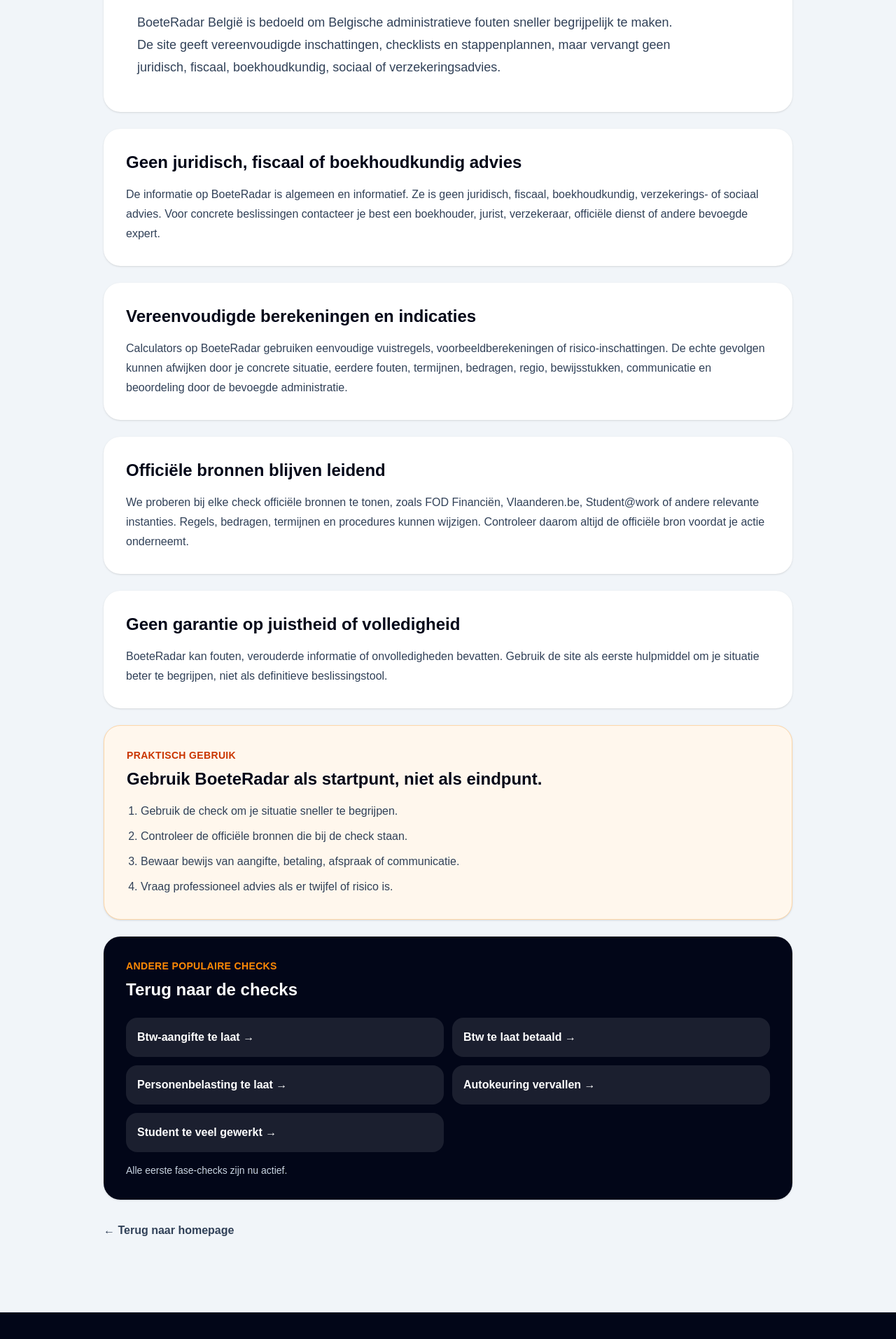
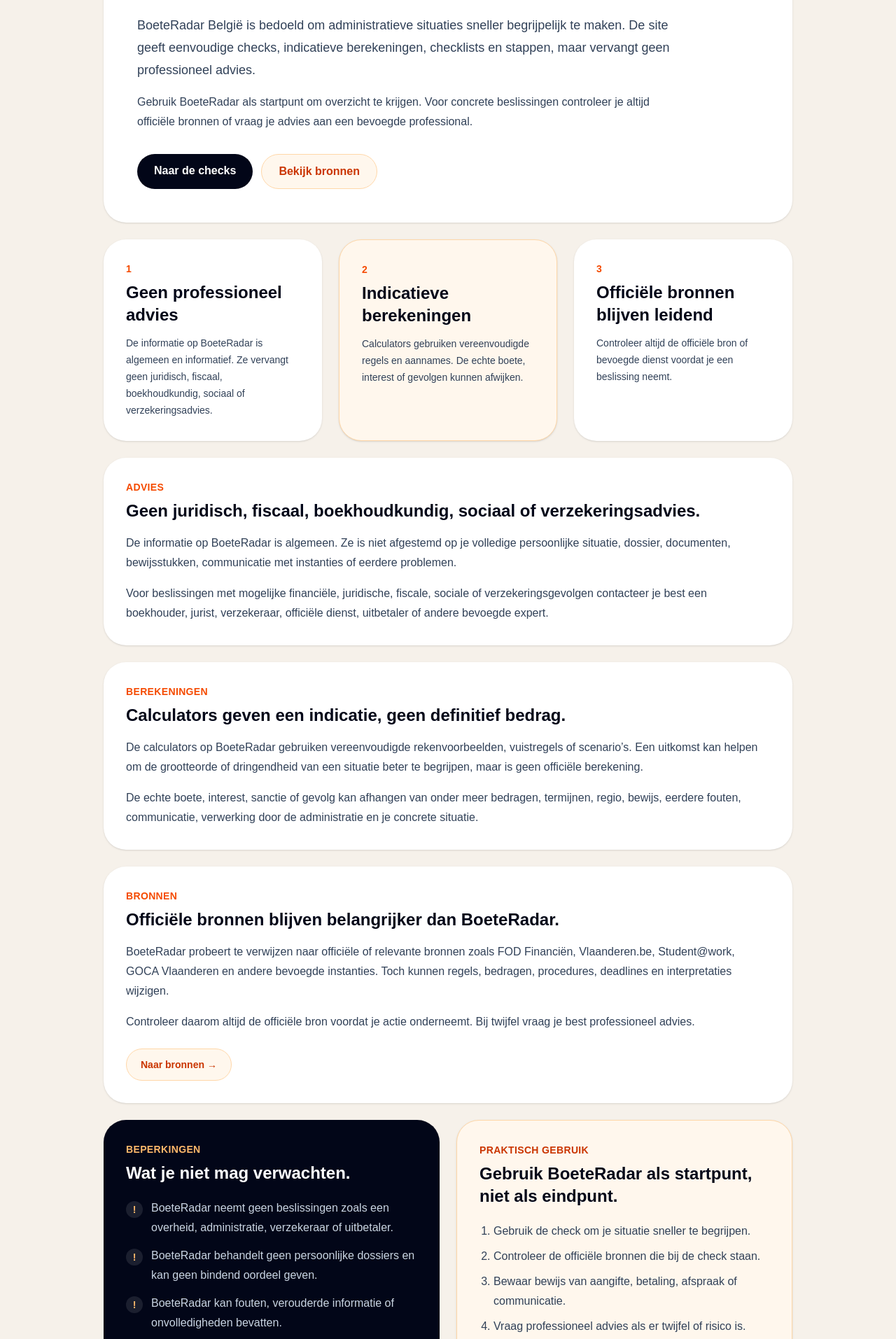
Before and after one commit to NathanVerd/Boeteradar, a Next.js app: page /disclaimer in a window 1280 px wide. Shown: the part 367-2280 px from the top of the page at 70% size. Built offline with nearby package versions, Linux system fonts and the light colour scheme.

Commit message:
Improve disclaimer page

```diff
--- a/app/disclaimer/page.tsx
+++ b/app/disclaimer/page.tsx
@@ -1,86 +1,221 @@
 import BackHomeLink from "@/components/BackHomeLink";
 import Footer from "@/components/Footer";
 import Header from "@/components/Header";
-import RelatedChecks from "@/components/RelatedChecks";
+import Link from "next/link";
+import type { Metadata } from "next";
+
+export const metadata: Metadata = {
+  title: "Disclaimer | BoeteRadar geeft geen professioneel advies",
+  description:
+    "Lees de disclaimer van BoeteRadar. De site geeft informatieve checks en indicatieve berekeningen, maar geen juridisch, fiscaal, sociaal, boekhoudkundig of verzekeringsadvies.",
+  alternates: {
+    canonical: "https://www.boeteradar.be/disclaimer",
+  },
+  openGraph: {
+    title: "Disclaimer van BoeteRadar",
+    description:
+      "BoeteRadar geeft informatie en indicatieve berekeningen, geen professioneel advies.",
+    url: "https://www.boeteradar.be/disclaimer",
+    siteName: "BoeteRadar België",
+    locale: "nl_BE",
+    type: "website",
+  },
+};
+
+const mainPoints = [
+  {
+    title: "Geen professioneel advies",
+    text: "De informatie op BoeteRadar is algemeen en informatief. Ze vervangt geen juridisch, fiscaal, boekhoudkundig, sociaal of verzekeringsadvies.",
+  },
+  {
+    title: "Indicatieve berekeningen",
+    text: "Calculators gebruiken vereenvoudigde regels en aannames. De echte boete, interest of gevolgen kunnen afwijken.",
+  },
+  {
+    title: "Officiële bronnen blijven leidend",
+    text: "Controleer altijd de officiële bron of bevoegde dienst voordat je een beslissing neemt.",
+  },
+];
+
+const limits = [
+  "BoeteRadar neemt geen beslissingen zoals een overheid, administratie, verzekeraar of uitbetaler.",
+  "BoeteRadar behandelt geen persoonlijke dossiers en kan geen bindend oordeel geven.",
+  "BoeteRadar kan fouten, verouderde informatie of onvolledigheden bevatten.",
+  "BoeteRadar kan niet garanderen dat een indicatie exact overeenkomt met je uiteindelijke situatie.",
+];
 
 export default function DisclaimerPage() {
   return (
-    <main className="min-h-screen bg-slate-100 text-slate-950">
-      <Header label="Disclaimer" />
+    <main className="min-h-screen bg-[#f6f1ea] text-slate-950">
+      <Header
+        label="Disclaimer"
+        subtitle="Wat BoeteRadar wel en niet voor je kan doen."
+      />
 
       <section className="mx-auto max-w-5xl px-5 py-10">
-        <div className="rounded-3xl bg-white p-7 shadow-sm md:p-12">
-          <p className="text-sm font-bold uppercase tracking-wide text-orange-600">
-            Belangrijk
+        <section className="rounded-[2rem] bg-white p-7 shadow-sm md:p-12">
+          <p className="mb-4 text-sm font-black uppercase tracking-wide text-orange-600">
+            Disclaimer
           </p>
 
-          <h1 className="mt-3 max-w-4xl text-4xl font-black tracking-tight md:text-6xl">
+          <h1 className="max-w-4xl text-4xl font-black tracking-tight md:text-6xl">
             BoeteRadar geeft informatie, geen professioneel advies.
           </h1>
 
           <p className="mt-6 max-w-3xl text-lg leading-8 text-slate-700">
-            BoeteRadar België is bedoeld om Belgische administratieve fouten
-            sneller begrijpelijk te maken. De site geeft vereenvoudigde
-            inschattingen, checklists en stappenplannen, maar vervangt geen
-            juridisch, fiscaal, boekhoudkundig, sociaal of verzekeringsadvies.
+            BoeteRadar België is bedoeld om administratieve situaties sneller
+            begrijpelijk te maken. De site geeft eenvoudige checks, indicatieve
+            berekeningen, checklists en stappen, maar vervangt geen professioneel
+            advies.
+          </p>
+
+          <p className="mt-4 max-w-3xl leading-7 text-slate-700">
+            Gebruik BoeteRadar als startpunt om overzicht te krijgen. Voor
+            concrete beslissingen controleer je altijd officiële bronnen of
+            vraag je advies aan een bevoegde professional.
+          </p>
+
+          <div className="mt-8 flex flex-col gap-3 sm:flex-row">
+            <Link
+              href="/"
+              className="rounded-full bg-slate-950 px-6 py-3 text-center font-black text-white transition hover:bg-slate-800"
+            >
+              Naar de checks
+            </Link>
+
+            <Link
+              href="/bronnen"
+              className="rounded-full border border-orange-200 bg-orange-50 px-6 py-3 text-center font-black text-orange-700 transition hover:bg-orange-100"
+            >
+              Bekijk bronnen
+            </Link>
+          </div>
+        </section>
+
+        <section className="mt-6 grid gap-6 md:grid-cols-3">
+          {mainPoints.map((point, index) => (
+            <div
+              key={point.title}
+              className={`rounded-[2rem] p-7 shadow-sm md:p-8 ${
+                index === 1
+                  ? "border border-orange-200 bg-orange-50"
+                  : "bg-white"
+              }`}
+            >
+              <p className="text-sm font-black text-orange-600">
+                {index + 1}
+              </p>
+
+              <h2 className="mt-2 text-2xl font-black">{point.title}</h2>
+
+              <p className="mt-3 text-sm leading-6 text-slate-700">
+                {point.text}
               </p>
             </div>
+          ))}
+        </section>
 
-        <section className="mt-6 rounded-3xl bg-white p-7 shadow-sm md:p-8">
-          <h2 className="text-2xl font-black">
-            Geen juridisch, fiscaal of boekhoudkundig advies
+        <section className="mt-6 rounded-[2rem] bg-white p-7 shadow-sm md:p-8">
+          <p className="text-sm font-black uppercase tracking-wide text-orange-600">
+            Advies
+          </p>
+
+          <h2 className="mt-2 text-2xl font-black">
+            Geen juridisch, fiscaal, boekhoudkundig, sociaal of
+            verzekeringsadvies.
           </h2>
 
           <p className="mt-4 leading-7 text-slate-700">
-            De informatie op BoeteRadar is algemeen en informatief. Ze is geen
-            juridisch, fiscaal, boekhoudkundig, verzekerings- of sociaal advies.
-            Voor concrete beslissingen contacteer je best een boekhouder,
-            jurist, verzekeraar, officiële dienst of andere bevoegde expert.
+            De informatie op BoeteRadar is algemeen. Ze is niet afgestemd op je
+            volledige persoonlijke situatie, dossier, documenten, bewijsstukken,
+            communicatie met instanties of eerdere problemen.
+          </p>
+
+          <p className="mt-4 leading-7 text-slate-700">
+            Voor beslissingen met mogelijke financiële, juridische, fiscale,
+            sociale of verzekeringsgevolgen contacteer je best een boekhouder,
+            jurist, verzekeraar, officiële dienst, uitbetaler of andere bevoegde
+            expert.
           </p>
         </section>
 
-        <section className="mt-6 rounded-3xl bg-white p-7 shadow-sm md:p-8">
-          <h2 className="text-2xl font-black">
-            Vereenvoudigde berekeningen en indicaties
+        <section className="mt-6 rounded-[2rem] bg-white p-7 shadow-sm md:p-8">
+          <p className="text-sm font-black uppercase tracking-wide text-orange-600">
+            Berekeningen
+          </p>
+
+          <h2 className="mt-2 text-2xl font-black">
+            Calculators geven een indicatie, geen definitief bedrag.
           </h2>
 
           <p className="mt-4 leading-7 text-slate-700">
-            Calculators op BoeteRadar gebruiken eenvoudige vuistregels,
-            voorbeeldberekeningen of risico-inschattingen. De echte gevolgen
-            kunnen afwijken door je concrete situatie, eerdere fouten, termijnen,
-            bedragen, regio, bewijsstukken, communicatie en beoordeling door de
-            bevoegde administratie.
+            De calculators op BoeteRadar gebruiken vereenvoudigde
+            rekenvoorbeelden, vuistregels of scenario’s. Een uitkomst kan helpen
+            om de grootteorde of dringendheid van een situatie beter te
+            begrijpen, maar is geen officiële berekening.
+          </p>
+
+          <p className="mt-4 leading-7 text-slate-700">
+            De echte boete, interest, sanctie of gevolg kan afhangen van onder
+            meer bedragen, termijnen, regio, bewijs, eerdere fouten,
+            communicatie, verwerking door de administratie en je concrete
+            situatie.
           </p>
         </section>
 
-        <section className="mt-6 rounded-3xl bg-white p-7 shadow-sm md:p-8">
-          <h2 className="text-2xl font-black">
-            Officiële bronnen blijven leidend
+        <section className="mt-6 rounded-[2rem] bg-white p-7 shadow-sm md:p-8">
+          <p className="text-sm font-black uppercase tracking-wide text-orange-600">
+            Bronnen
+          </p>
+
+          <h2 className="mt-2 text-2xl font-black">
+            Officiële bronnen blijven belangrijker dan BoeteRadar.
           </h2>
 
           <p className="mt-4 leading-7 text-slate-700">
-            We proberen bij elke check officiële bronnen te tonen, zoals FOD
-            Financiën, Vlaanderen.be, Student@work of andere relevante
-            instanties. Regels, bedragen, termijnen en procedures kunnen
-            wijzigen. Controleer daarom altijd de officiële bron voordat je actie
-            onderneemt.
+            BoeteRadar probeert te verwijzen naar officiële of relevante bronnen
+            zoals FOD Financiën, Vlaanderen.be, Student@work, GOCA Vlaanderen en
+            andere bevoegde instanties. Toch kunnen regels, bedragen,
+            procedures, deadlines en interpretaties wijzigen.
           </p>
+
+          <p className="mt-4 leading-7 text-slate-700">
+            Controleer daarom altijd de officiële bron voordat je actie
+            onderneemt. Bij twijfel vraag je best professioneel advies.
+          </p>
+
+          <Link
+            href="/bronnen"
+            className="mt-6 inline-flex rounded-full border border-orange-200 bg-orange-50 px-5 py-3 text-sm font-black text-orange-700 transition hover:bg-orange-100"
+          >
+            Naar bronnen →
+          </Link>
         </section>
 
-        <section className="mt-6 rounded-3xl bg-white p-7 shadow-sm md:p-8">
-          <h2 className="text-2xl font-black">
-            Geen garantie op juistheid of volledigheid
+        <section className="mt-6 grid gap-6 md:grid-cols-2">
+          <div className="rounded-[2rem] bg-slate-950 p-7 text-white shadow-sm md:p-8">
+            <p className="text-sm font-black uppercase tracking-wide text-orange-300">
+              Beperkingen
+            </p>
+
+            <h2 className="mt-2 text-2xl font-black">
+              Wat je niet mag verwachten.
             </h2>
 
-          <p className="mt-4 leading-7 text-slate-700">
-            BoeteRadar kan fouten, verouderde informatie of onvolledigheden
-            bevatten. Gebruik de site als eerste hulpmiddel om je situatie beter
-            te begrijpen, niet als definitieve beslissingstool.
-          </p>
-        </section>
+            <ul className="mt-5 space-y-3 leading-7 text-slate-300">
+              {limits.map((item) => (
+                <li key={item} className="flex gap-3">
+                  <span className="mt-1 flex h-6 w-6 shrink-0 items-center justify-center rounded-full bg-white/10 text-sm font-black text-orange-300">
+                    !
+                  </span>
+                  <span>{item}</span>
+                </li>
+              ))}
+            </ul>
+          </div>
 
-        <section className="mt-6 rounded-3xl border border-orange-200 bg-orange-50 p-7 shadow-sm md:p-8">
-          <p className="text-sm font-bold uppercase tracking-wide text-orange-700">
+          <div className="rounded-[2rem] border border-orange-200 bg-orange-50 p-7 shadow-sm md:p-8">
+            <p className="text-sm font-black uppercase tracking-wide text-orange-700">
               Praktisch gebruik
             </p>
 
@@ -88,15 +223,37 @@
               Gebruik BoeteRadar als startpunt, niet als eindpunt.
             </h2>
 
-          <ol className="mt-4 list-decimal space-y-2 pl-5 leading-7 text-slate-700">
+            <ol className="mt-5 list-decimal space-y-2 pl-5 leading-7 text-slate-700">
               <li>Gebruik de check om je situatie sneller te begrijpen.</li>
               <li>Controleer de officiële bronnen die bij de check staan.</li>
               <li>Bewaar bewijs van aangifte, betaling, afspraak of communicatie.</li>
               <li>Vraag professioneel advies als er twijfel of risico is.</li>
             </ol>
+          </div>
         </section>
 
-        <RelatedChecks title="Terug naar de checks" />
+        <section className="mt-6 rounded-[2rem] bg-white p-7 shadow-sm md:p-8">
+          <p className="text-sm font-black uppercase tracking-wide text-orange-600">
+            Geen persoonlijke dossiers
+          </p>
+
+          <h2 className="mt-2 text-2xl font-black">
+            Deel geen gevoelige gegevens via BoeteRadar.
+          </h2>
+
+          <p className="mt-4 leading-7 text-slate-700">
+            BoeteRadar is geen loket en behandelt geen individuele dossiers.
+            Deel geen rijksregisternummer, klantnummer, officiële documenten,
+            medische gegevens, bankgegevens of andere gevoelige persoonlijke
+            informatie via feedbackformulieren of externe links.
+          </p>
+
+          <p className="mt-4 leading-7 text-slate-700">
+            Beschrijf feedback of ontbrekende situaties liever algemeen, zonder
+            gegevens waarmee jij of iemand anders rechtstreeks geïdentificeerd
+            kan worden.
+          </p>
+        </section>
 
         <BackHomeLink label="← Terug naar homepage" />
       </section>
```
Lines whose indentation alone changed are shown as unchanged.
